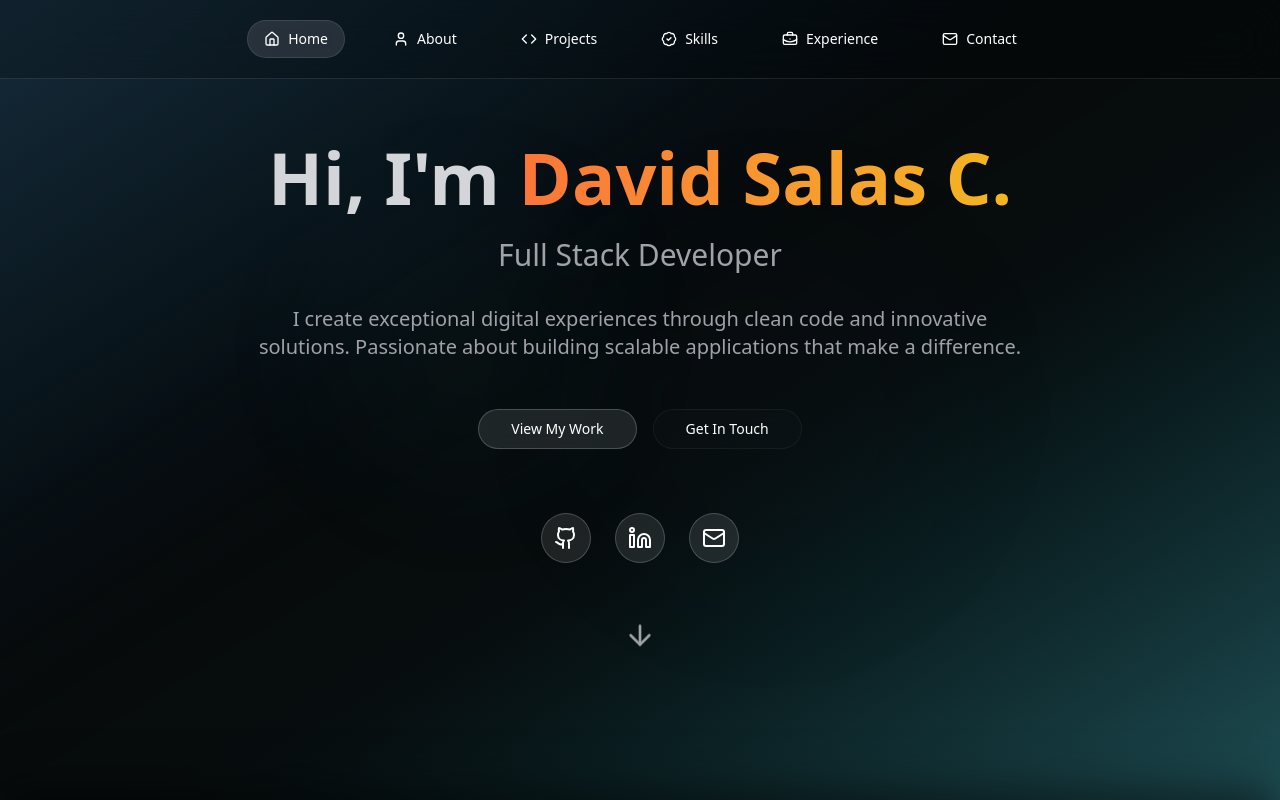
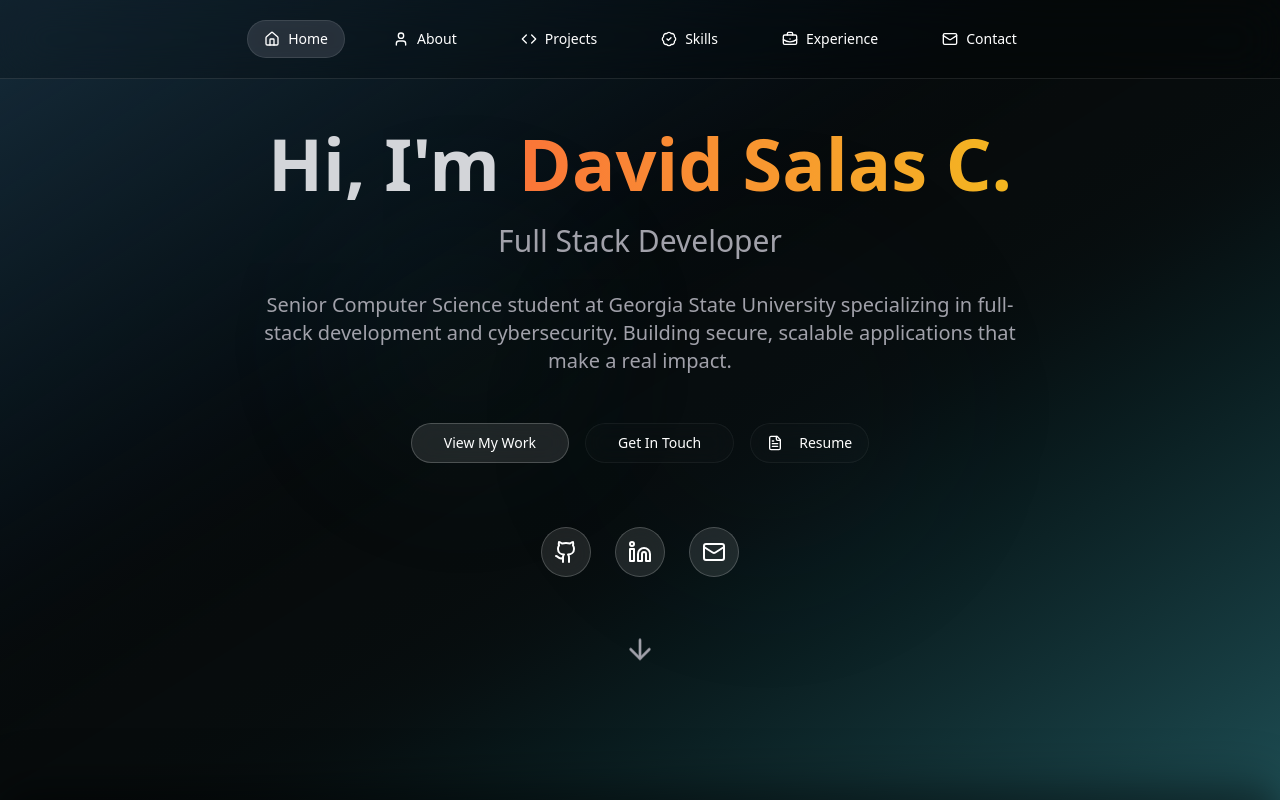
Before and after one commit to DaveTron4/David-Salas-Portfolio, a React (Vite) app in the folder portfolio-client/: page / in a window 1280 px wide. Shown: the top 800 px of the page. Built offline with nearby package versions, Linux system fonts and the light colour scheme.

Commit message:
Edited Hero section description and added resume button

```diff
--- a/portfolio-client/src/components/home/Hero.tsx
+++ b/portfolio-client/src/components/home/Hero.tsx
@@ -76,8 +76,8 @@ const Hero = () => {
                 transition={{ duration: 0.8, delay: 0.4 }}
             >
                 <p className="text-lg sm:text-xl text-muted-foreground mb-12 max-w-3xl mx-auto">
-                I create exceptional digital experiences through clean code and innovative solutions.
-                Passionate about building scalable applications that make a difference.
+                Senior Computer Science student at Georgia State University specializing in full-stack development
+                and cybersecurity. Building secure, scalable applications that make a real impact.
                 </p>
             </motion.div>
 
@@ -103,6 +103,21 @@ const Hero = () => {
                     className="glass hover:bg-accent1/20 border-accent1/30 px-8 py-3 rounded-full text-white"
                 >
                     Get In Touch
+                </Button>
+                <Button
+                    asChild
+                    variant="outline"
+                    size="lg"
+                    className="glass hover:bg-accent2/20 border-accent2/30 px-8 py-3 rounded-full text-white"
+                >
+                    <a
+                        href="/Full_Stack_Resume_David_Salas.pdf"
+                        target="_blank"
+                        rel="noopener noreferrer"
+                    >
+                        <FileText size={20} className="mr-2" />
+                        Resume
+                    </a>
                 </Button>
             </motion.div>
 
```
Also changed, not shown: 1 other file (tests, documents, lock files or other folders).
